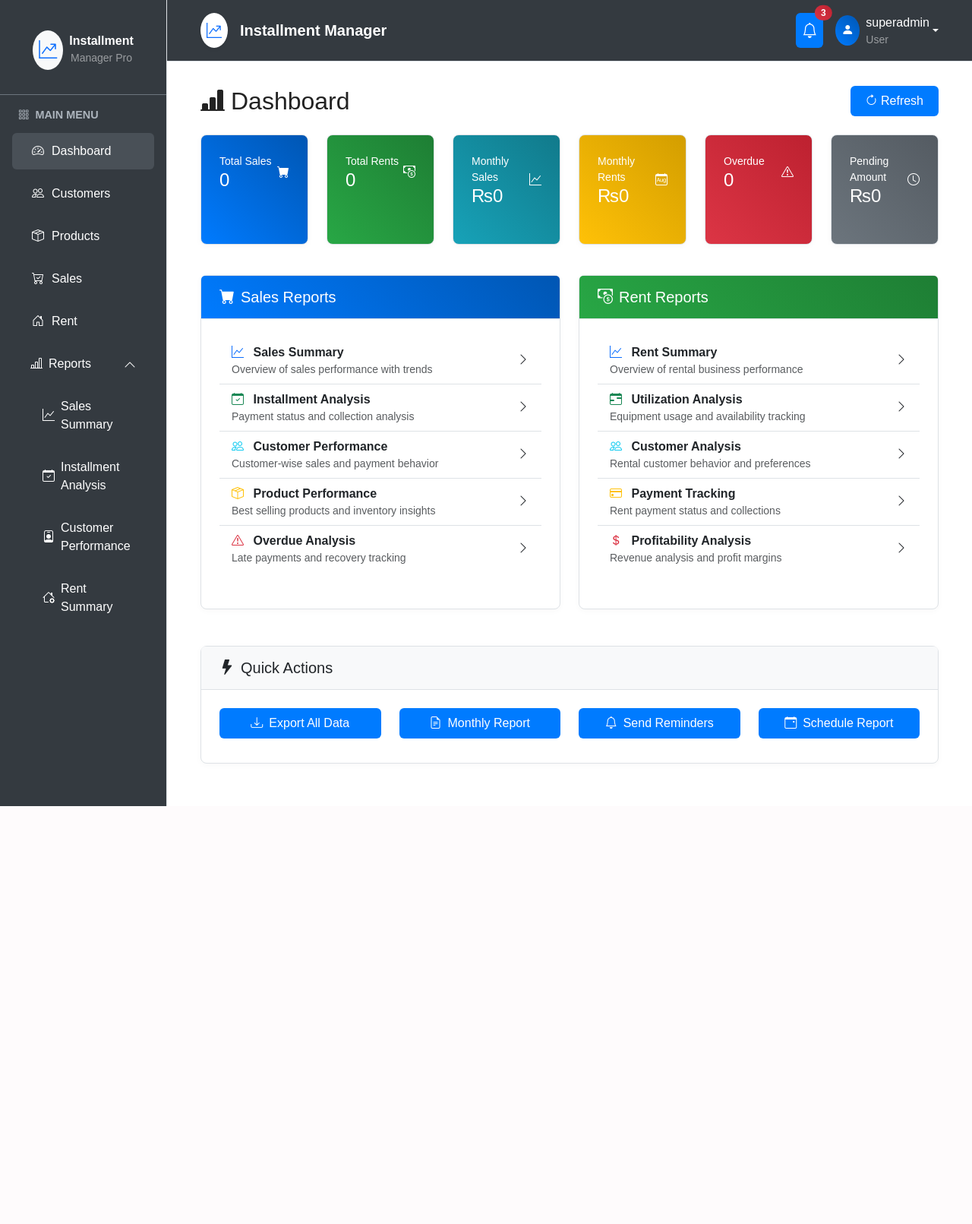
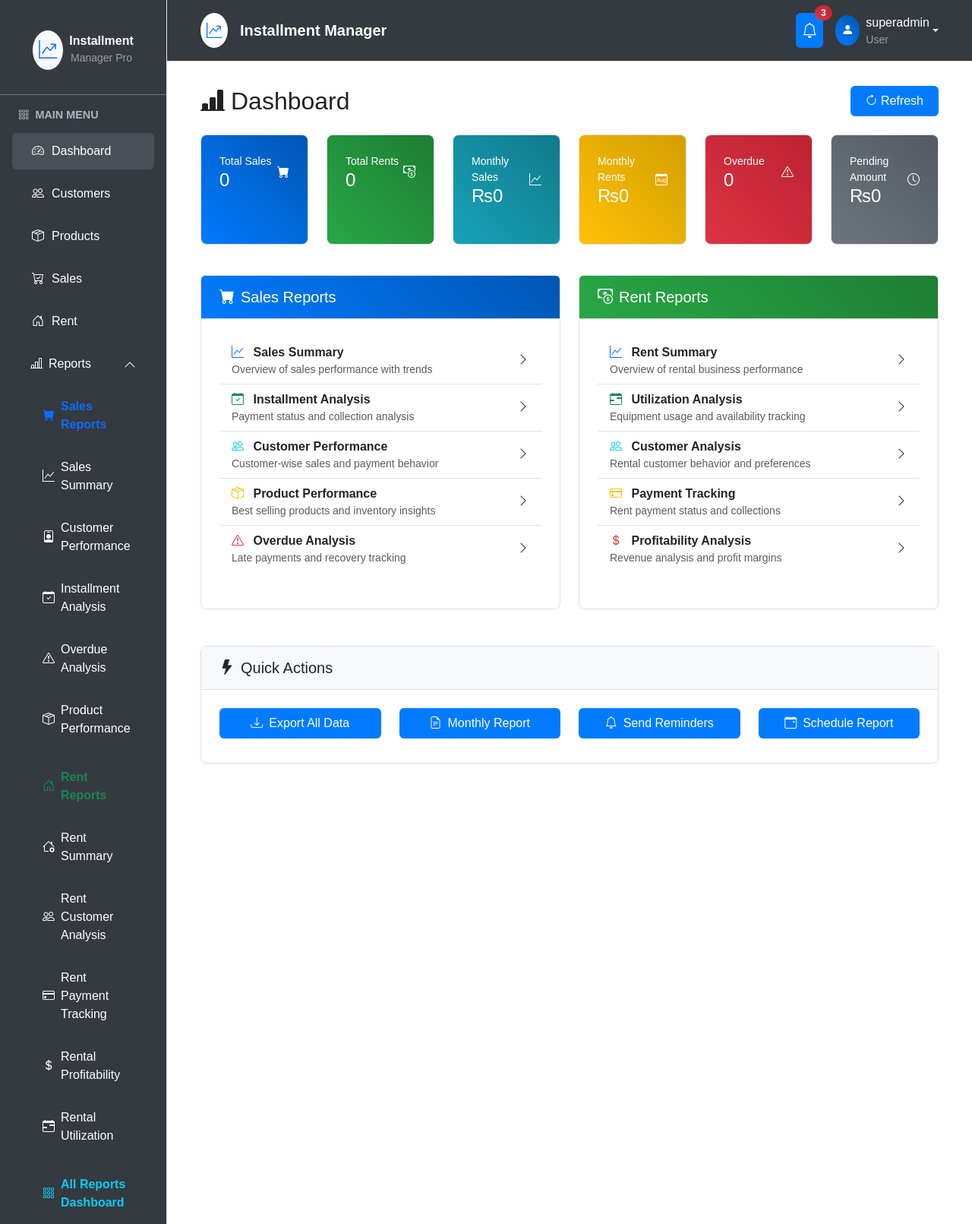
Before and after one commit to usmankokab/jahangirautos, a PHP site: page /installment_app/index.php in a window 1280 px wide, after a click on "Reports". Shown: the whole page at 76% size. Before the commit the page ends 1061 px from the top, so only its background shows below. Run offline with PHP 8.4, Linux system fonts and the light colour scheme; a user stored in the database is signed in; data that the repository does not hold is empty.

Commit message:
Reports all sidebar menu

```diff
--- a/includes/header.php
+++ b/includes/header.php
@@ -160,10 +160,23 @@ if (isset($_GET['error'])) {
         </a>
         <div class="collapse" id="reportsMenu">
           <ul class="nav flex-column ms-3">
+            <!-- Sales Reports -->
+            <li class="nav-item">
+              <a class="nav-link text-primary fw-bold" href="#" onclick="return false;">
+                <i class="bi bi-cart-fill me-2"></i>
+                <span>Sales Reports</span>
+              </a>
+            </li>
             <li class="nav-item">
               <a class="nav-link" href="<?= BASE_URL ?>/views/sales_summary_report.php">
                 <i class="bi bi-graph-up me-2"></i>
                 <span>Sales Summary</span>
+              </a>
+            </li>
+            <li class="nav-item">
+              <a class="nav-link" href="<?= BASE_URL ?>/views/customer_performance_report.php">
+                <i class="bi bi-person-badge me-2"></i>
+                <span>Customer Performance</span>
               </a>
             </li>
             <li class="nav-item">
@@ -173,15 +186,61 @@ if (isset($_GET['error'])) {
               </a>
             </li>
             <li class="nav-item">
-              <a class="nav-link" href="<?= BASE_URL ?>/views/customer_performance_report.php">
-                <i class="bi bi-person-badge me-2"></i>
-                <span>Customer Performance</span>
+              <a class="nav-link" href="<?= BASE_URL ?>/views/overdue_report.php">
+                <i class="bi bi-exclamation-triangle me-2"></i>
+                <span>Overdue Analysis</span>
+              </a>
+            </li>
+            <li class="nav-item">
+              <a class="nav-link" href="<?= BASE_URL ?>/views/product_performance_report.php">
+                <i class="bi bi-box-seam me-2"></i>
+                <span>Product Performance</span>
+              </a>
+            </li>
+
+            <!-- Rent Reports -->
+            <li class="nav-item mt-2">
+              <a class="nav-link text-success fw-bold" href="#" onclick="return false;">
+                <i class="bi bi-house-door me-2"></i>
+                <span>Rent Reports</span>
               </a>
             </li>
             <li class="nav-item">
               <a class="nav-link" href="<?= BASE_URL ?>/views/rent_summary_report.php">
                 <i class="bi bi-house-gear me-2"></i>
                 <span>Rent Summary</span>
+              </a>
+            </li>
+            <li class="nav-item">
+              <a class="nav-link" href="<?= BASE_URL ?>/views/rent_customer_report.php">
+                <i class="bi bi-people me-2"></i>
+                <span>Rent Customer Analysis</span>
+              </a>
+            </li>
+            <li class="nav-item">
+              <a class="nav-link" href="<?= BASE_URL ?>/views/rent_payment_report.php">
+                <i class="bi bi-credit-card me-2"></i>
+                <span>Rent Payment Tracking</span>
+              </a>
+            </li>
+            <li class="nav-item">
+              <a class="nav-link" href="<?= BASE_URL ?>/views/rental_profitability_report.php">
+                <i class="bi bi-currency-dollar me-2"></i>
+                <span>Rental Profitability</span>
+              </a>
+            </li>
+            <li class="nav-item">
+              <a class="nav-link" href="<?= BASE_URL ?>/views/rental_utilization_report.php">
+                <i class="bi bi-calendar-range me-2"></i>
+                <span>Rental Utilization</span>
+              </a>
+            </li>
+
+            <!-- Reports Dashboard -->
+            <li class="nav-item mt-2">
+              <a class="nav-link text-info fw-bold" href="<?= BASE_URL ?>/views/reports_dashboard.php">
+                <i class="bi bi-grid-3x3-gap me-2"></i>
+                <span>All Reports Dashboard</span>
               </a>
             </li>
           </ul>
```
